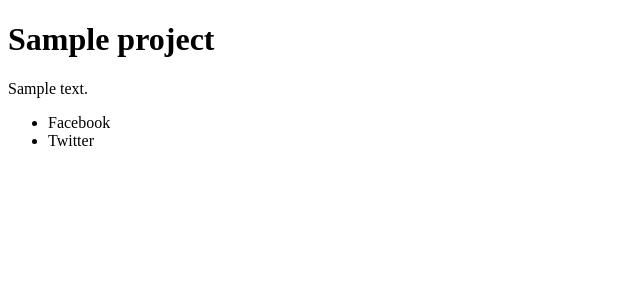
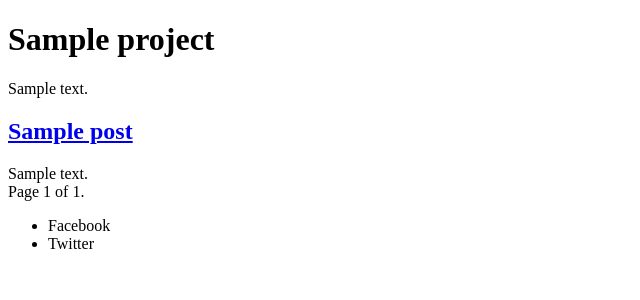
Before and after one commit to gizmologists/website, a Django app: a page that uses projects/templates/projects/show.html in a window 1280 px wide. Shown: the part 98-398 px from the top of the page, without its empty margins (0-640 px from the left). Run offline with Django 3.2, Linux system fonts and the light colour scheme; tables that the repository leaves empty hold one stand-in row (values such as "Sample post"); style sheets or scripts are compiled from the project's sources; some libraries are stand-ins or nearby versions.

Commit message:
Add posts to project

```diff
--- a/projects/admin.py
+++ b/projects/admin.py
@@ -1,6 +1,6 @@
 from django.contrib import admin
 from django.http import HttpResponse
-from .models import Person, Project
+from .models import Person, Project, Post
 
 
 class PersonAdmin(admin.ModelAdmin):
@@ -34,5 +34,9 @@ class PersonAdmin(admin.ModelAdmin):
 class ProjectAdmin(admin.ModelAdmin):
     prepopulated_fields = {"slug": ("title",)}
 
+class PostAdmin(admin.ModelAdmin):
+    prepopulated_fields = {"slug": ("title",)}
+
 admin.site.register(Person, PersonAdmin)
 admin.site.register(Project, ProjectAdmin)
+admin.site.register(Post, PostAdmin)
--- a/projects/models.py
+++ b/projects/models.py
@@ -63,3 +63,18 @@ class Project(models.Model):
 
     def __str__(self):
         return self.title
+
+class Post(models.Model):
+    created_at = models.DateField(auto_now_add=True)
+    updated_at = models.DateField(auto_now=True)
+    title = models.CharField(max_length=100, unique=True)
+    content = RichTextUploadingField()
+    project = models.ForeignKey(
+            'Project',
+            on_delete=models.CASCADE,
+            related_name="posts"
+    )
+    slug = models.SlugField(max_length=100, unique=True)
+
+    def __str__(self):
+        return self.title + ': ' + self.project.title
--- a/projects/templates/projects/show.html
+++ b/projects/templates/projects/show.html
@@ -9,6 +9,32 @@
     <div class="content">
       <h1 class="title">{{ project.title }}</h1>
       <p> {{ project.summary|safe }}</p>
+
+      {% for post in posts %}
+      <div class="post-summary">
+        <h2 class="post-title"> <a href="/projects/{{ project.slug }}/{{ post.slug }}">
+            {{ post.title }}
+          </a></h2>
+        {{ post.content|safe }}
+      </div>
+      {% endfor %}
+      <div class="pagination">
+        <span class="step-links">
+          {% if posts.has_previous %}
+            <a href="?page=1">&laquo; first</a>
+            <a href="?page={{ posts.previous_page_number }}">previous</a>
+          {% endif %}
+
+          <span class="current">
+            Page {{ posts.number }} of {{ posts.paginator.num_pages }}.
+          </span>
+
+          {% if posts.has_next %}
+            <a href="?page={{ posts.next_page_number }}">next</a>
+            <a href="?page={{ posts.paginator.num_pages }}">last &raquo;</a>
+          {% endif %}
+        </span>
+      </div>
     </div>
     {% include 'components/footer.html' %}
   </body>
--- a/projects/urls.py
+++ b/projects/urls.py
@@ -6,4 +6,5 @@ urlpatterns = [
     path('', views.index, name='index'),
     path('archive/', views.archive, name='archive'),
     path('<slug:slug>/', views.show, name='show'),
+    path('<slug:project_slug>/<slug:post_slug>', views.show_post, name='show_post'),
 ]
--- a/projects/views.py
+++ b/projects/views.py
@@ -1,7 +1,7 @@
 from django.shortcuts import render, HttpResponse
 from django.template import loader
-
-from .models import Project
+from django.core.paginator import EmptyPage, PageNotAnInteger, Paginator
+from .models import Project, Post
 
 def index(request):
     projects = Project.objects.filter(end_date__isnull=True)
@@ -13,4 +13,21 @@ def archive(request):
     return render(request, 'projects/archive.html', {'projects': projects})
 
 def show(request, slug):
-    return render(request, 'projects/show.html', {'project': Project.objects.get(slug=slug)})
+    project = Project.objects.get(slug=slug)
+
+    post_list = project.posts.all()
+    paginator = Paginator(post_list, 2)
+
+    page = request.GET.get('page')
+    posts = paginator.get_page(page)
+
+    return render(request, 'projects/show.html', {
+        'project': project,
+        'posts':   posts
+    })
+
+def show_post(request, project_slug, post_slug):
+    return render(request, 'projects/show_post.html', {
+        'project': Project.objects.get(slug=project_slug),
+        'post': Post.objects.get(slug=post_slug)
+        })
```
Also changed, not shown: projects/templates/projects/show_post.html (added, +21 -0 lines), projects/migrations/0009_post.py (added), projects/migrations/0010_post_slug.py (added).
